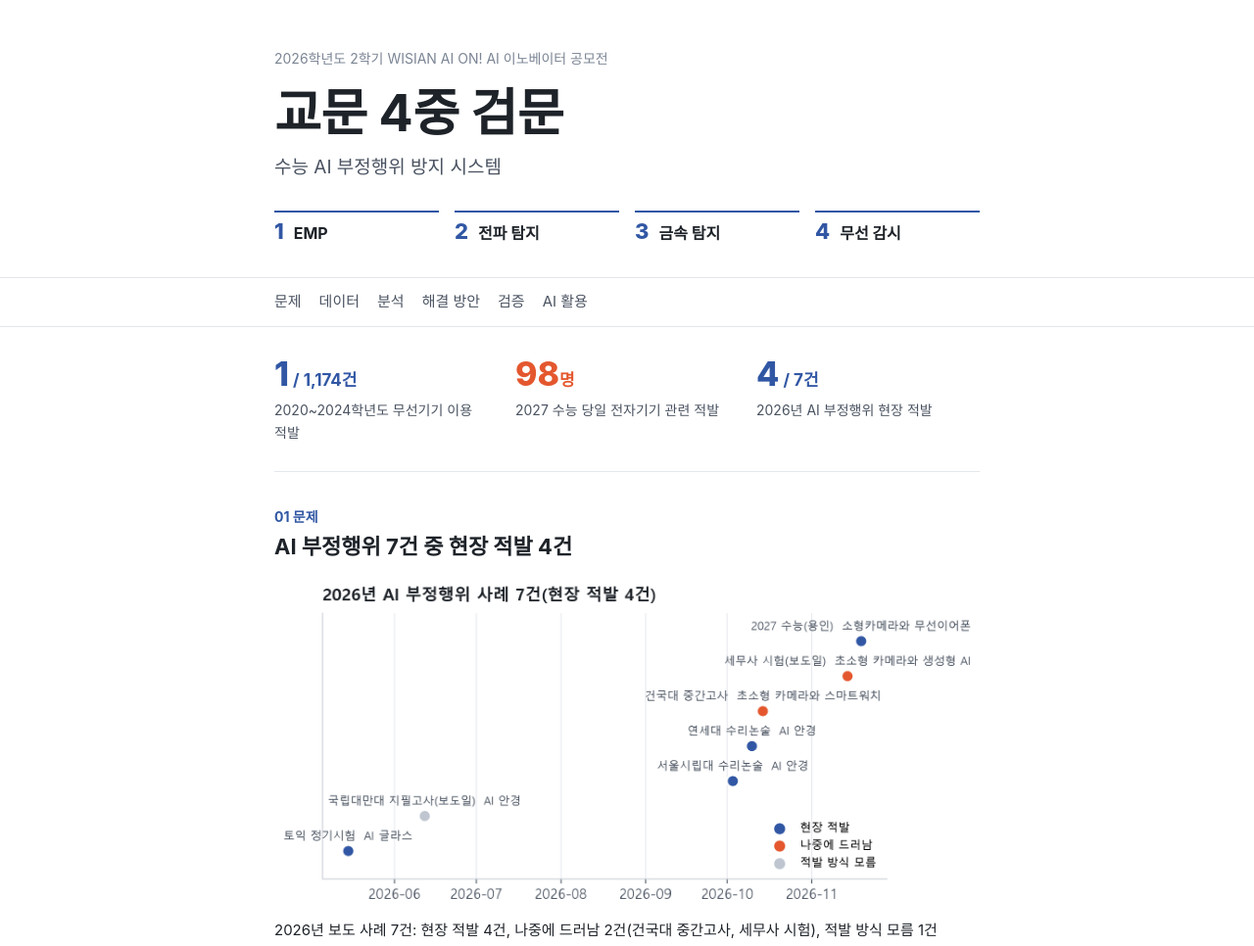
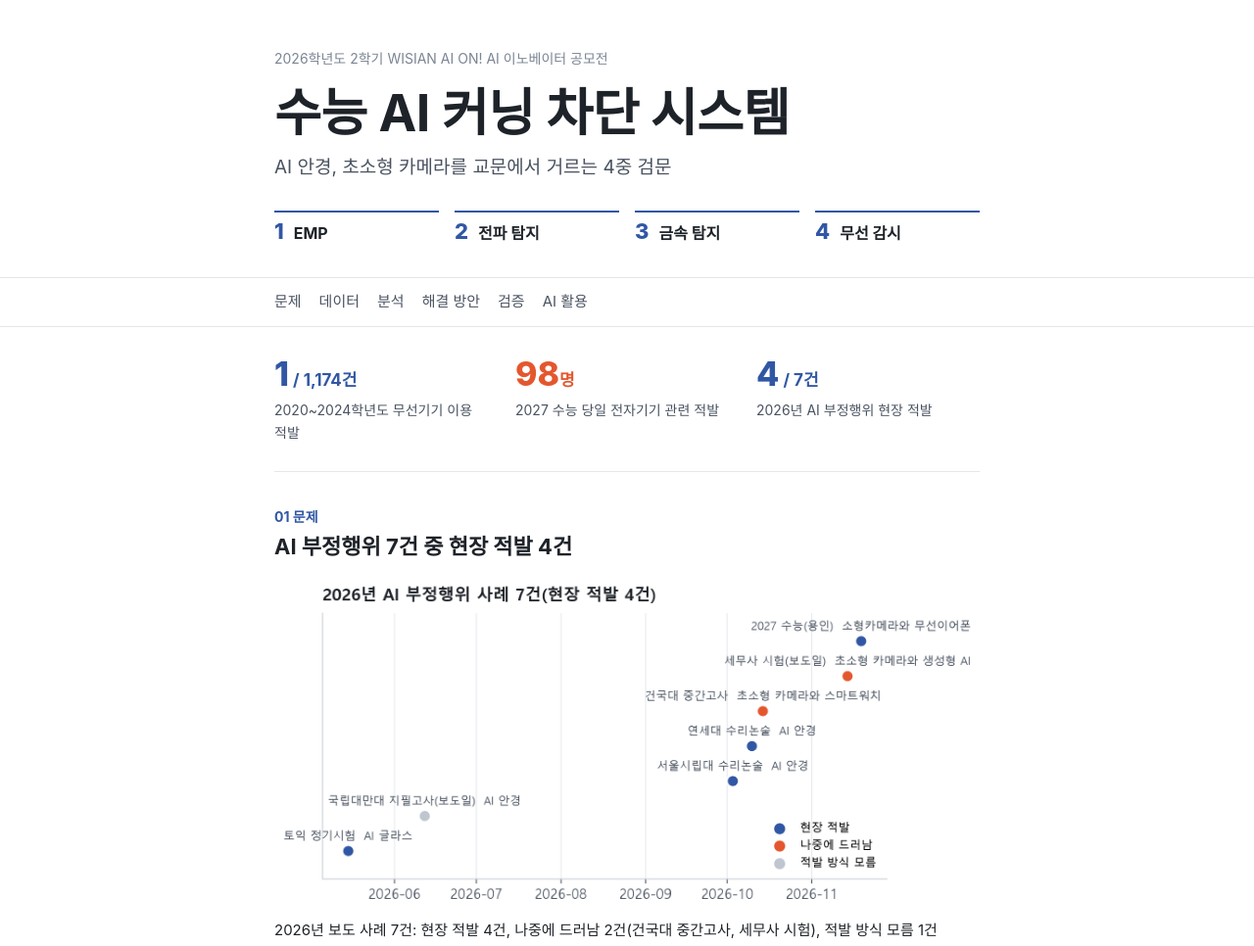
Before and after one commit to Tovic-Chai/suneung-guard, a plain HTML site: page index.html in a window 1280 px wide. Shown: the top 966 px of the page at 98% size. Drawn offline with Linux system fonts and the light colour scheme.

Commit message:
제목을 수능 AI 커닝 차단 시스템으로
Co-Authored-By: Claude Opus 5.5 <noreply@anthropic.com>

```diff
--- a/index.html
+++ b/index.html
@@ -3,8 +3,8 @@
 <head>
 <meta charset="utf-8">
 <meta name="viewport" content="width=device-width, initial-scale=1">
-<title>교문 4중 검문: 수능 AI 부정행위 방지 시스템</title>
-<meta name="description" content="수능 AI 부정행위 방지 시스템. 사용 데이터, 정제 과정, 분석 그래프">
+<title>수능 AI 커닝 차단 시스템: AI 안경, 초소형 카메라를 교문에서 거르는 4중 검문</title>
+<meta name="description" content="수능 AI 커닝 차단 시스템. 사용 데이터, 정제 과정, 분석 그래프">
 <link rel="stylesheet" href="style.css">
 </head>
 <body>
@@ -12,8 +12,8 @@
 <header class="hero">
   <div class="wrap">
     <p class="kicker">2026학년도 2학기 WISIAN AI ON! AI 이노베이터 공모전</p>
-    <h1>교문 4중 검문</h1>
-    <p class="lead">수능 AI 부정행위 방지 시스템</p>
+    <h1>수능 AI 커닝 차단 시스템</h1>
+    <p class="lead">AI 안경, 초소형 카메라를 교문에서 거르는 4중 검문</p>
     <ol class="layers-mini">
       <li><span class="n">1</span>EMP</li>
       <li><span class="n">2</span>전파 탐지</li>
```
Also changed, not shown: 1 other file.
